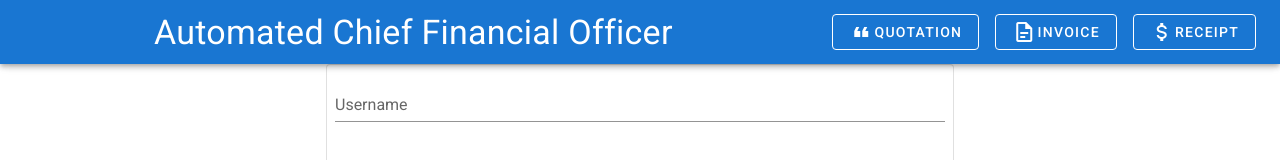
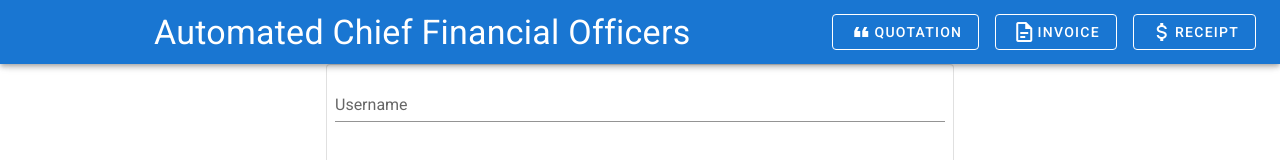
Before and after one commit to poorprogrammer/cfo, a Vue app in the folder web/: page /login in a window 1280 px wide. Shown: the top 160 px of the page. Built offline with nearby package versions, Linux system fonts and the light colour scheme.

Commit message:
amend title

```diff
--- a/web/src/App.vue
+++ b/web/src/App.vue
@@ -14,7 +14,7 @@
             height="80"
           />
         </router-link>
-        <div class="text-md-h4">Automated Chief Financial Officer</div>
+        <div class="text-md-h4">Automated Chief Financial Officers</div>
       </div>
 
       <v-spacer></v-spacer>
```
